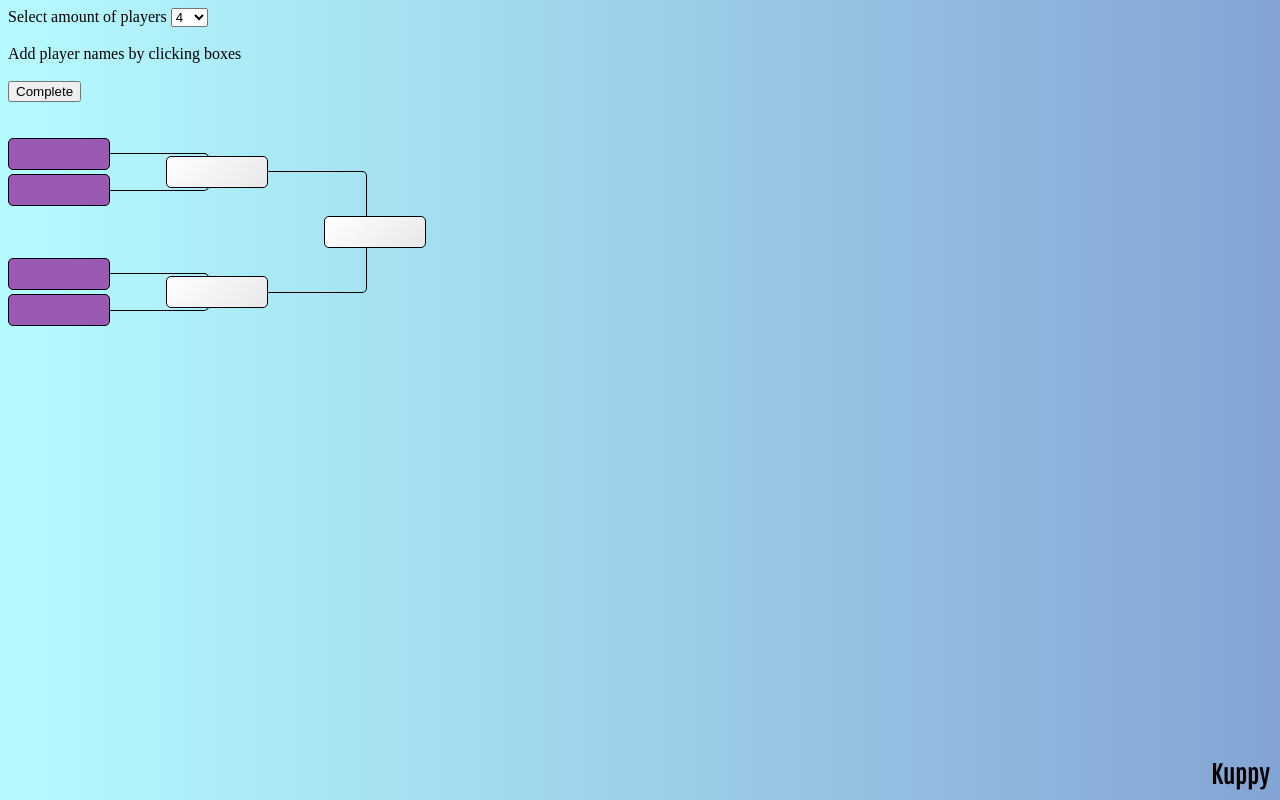
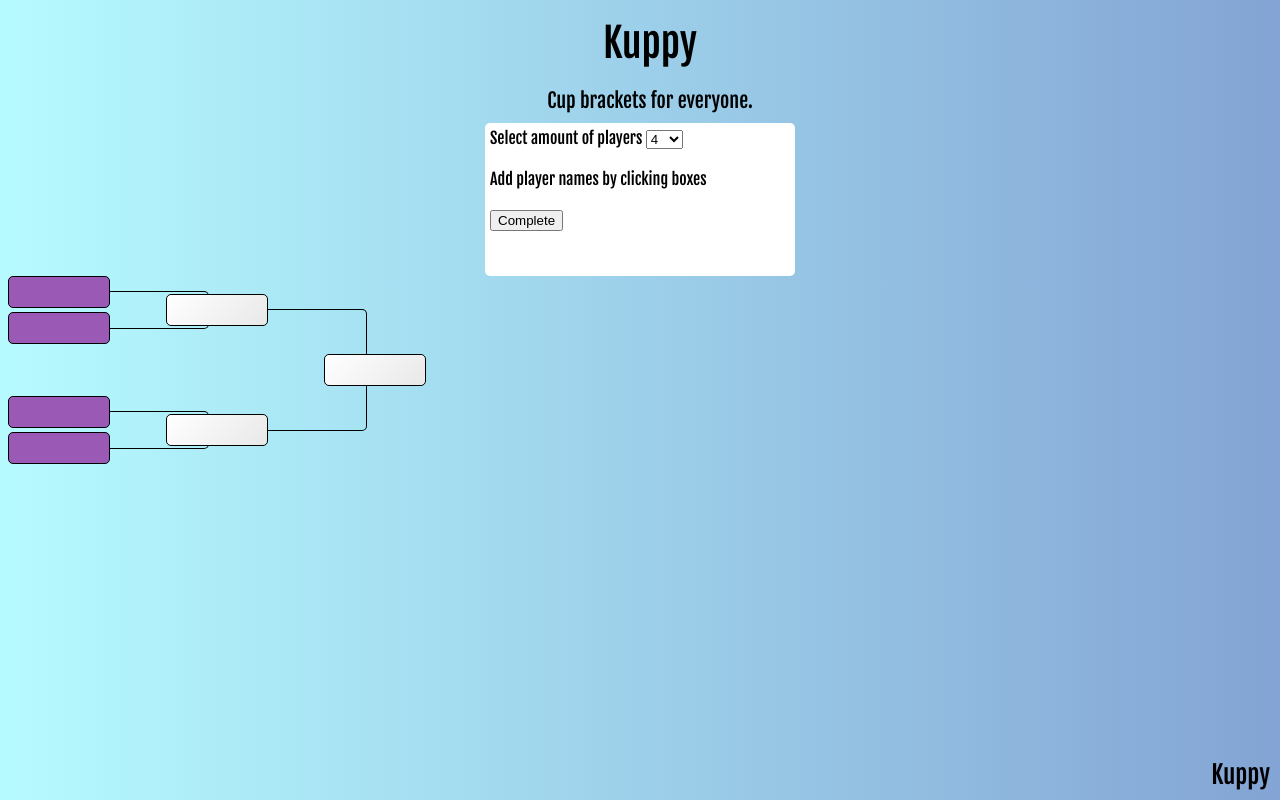
Before and after one commit to juhawilppu/kuppy, a plain HTML site: page interactive_example.html in a window 1280 px wide. Drawn offline with nearby package versions, Linux system fonts and the light colour scheme.

Commit message:
Fixing bugs. Improving example UI

```diff
--- a/cupjs/cup.css
+++ b/cupjs/cup.css
@@ -31,6 +31,10 @@
 .cupjs.incomplete div[round="1"] {
 	background: #9b59b6;
 	cursor: text;
+}
+
+.cupjs.incomplete div[round="1"] input {
+	color: white;
 }
 
 .cupjs input {
--- a/cupjs/cup.js
+++ b/cupjs/cup.js
@@ -56,7 +56,6 @@ function Cup(elementId, numberOfPlayers) {
 
 	this.addPlayer = function (round, pair, part, name) {
 		this._getElementByMatchId(round + '_' + pair + '_' + part)
-		.attr('name', name)
 		.find('input').val(name);
 	};
 
@@ -187,17 +186,22 @@ function Cup(elementId, numberOfPlayers) {
 
 	this._createPlayerBoxElement = function(round, pair, upperBottom) {
 		var generated_id = this._getId(round, pair, upperBottom);
-		return $('<div id="' + generated_id + '" round="'+round+'" pair="'+pair+'" upperBottom="'+upperBottom+'" class="box"><input class="name"></div>');
+		var $element= $('<div id="' + generated_id + '" round="'+round+'" pair="'+pair+'" upperBottom="'+upperBottom+'" class="box"><input class="name"></div>');
+
+		if (round > 1) {
+			$element.find('input').attr('readonly', 'readonly');
+		}
+
+		return $element;
 	}
 
 	this._addClickListenerForProceedingToNextLevel = function($element) {
 		var that=this;
 		$element.on('click', function() {
-
 			if (that.isInited) {
 				var round = parseInt($(this).attr('round'));
 				var pair = parseInt($(this).attr('pair'));
-				var name = $(this).attr('name');
+				var name = $(this).find('input').val();
 
 				var nextRound = round+1;
 				var nextPair = Math.ceil(pair/2);
@@ -209,10 +213,6 @@ function Cup(elementId, numberOfPlayers) {
 				}
 
 				that.addPlayer(nextRound, nextPair, nextUpperBottom, name);
-			} else {
-				$element.find('input').on('blur', function() {
-					$(this).parent().attr('name', $(this).val());
-				});
 			}
 		});
 	}
--- a/example.css
+++ b/example.css
@@ -2,6 +2,8 @@ body {
 	background: #83a4d4; /* fallback for old browsers */
 	background: -webkit-linear-gradient(to left, #83a4d4 , #b6fbff); /* Chrome 10-25, Safari 5.1-6 */
 	background: linear-gradient(to left, #83a4d4 , #b6fbff); /* W3C, IE 10+/ Edge, Firefox 16+, Chrome 26+, Opera 12+, Safari 7+ */
+
+	font-family: 'Fjalla One', sans-serif;
 }
 
 .logo {
@@ -15,3 +17,31 @@ body {
 .guide.hidden {
 	display:none;
 }
+
+.toplogo {
+	width: 100%;
+	font-size: 40px;
+	padding: 10px;
+	text-align: center;
+}
+
+.slogan {
+	width: 100%;
+	font-size: 20px;
+	padding: 10px;
+	text-align: center;
+}
+
+.header {
+	background: white;
+	border-radius: 5px;
+	padding: 5px;
+	width: 300px;
+	margin-left: auto;
+	margin-right: auto;
+}
+
+#tournament {
+	margin-left: auto;
+	margin-right: auto;
+}
--- a/interactive_example.html
+++ b/interactive_example.html
@@ -39,6 +39,12 @@
 
 <body>
 
+
+	<div class="toplogo">Kuppy</div>
+	<div class="slogan">Cup brackets for everyone.</div>
+
+	<div class="header">
+
 		<div class="settings">
 			<div>Select amount of players
 
@@ -61,6 +67,8 @@
 		<button class="settings" id="complete_initialization">Complete</button>
 		<br><br><br>
 
+	</div>
+
 	<div id="tournament"></div>
 
   <div class="logo">Kuppy</div>
```
Lines whose indentation alone changed are shown as unchanged.
